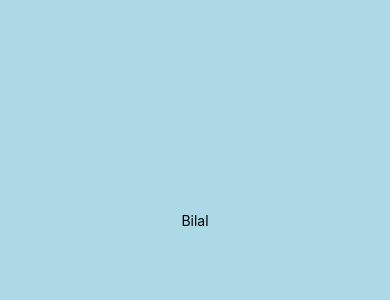
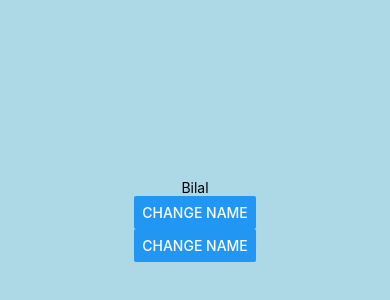
Before and after one commit to bilalahmad147/my-first-project, a React Native app: screen / in a window 390 px wide. Shown: the part 202-502 px from the top of the page. Built offline with nearby package versions, Linux system fonts and the light colour scheme.

Commit message:
Update App.js

```diff
--- a/App.js
+++ b/App.js
@@ -8,8 +8,9 @@ export default function App() {
 
   return (
     <View style={styles.container}>
-     <Text>{name}</Text>
-      <StatusBar style="auto" />
+      <Text>{name}</Text>
+      <Button style={styles.btn1} onPress={() => { setName('Zubair') }} title='change Name'></Button>
+      <Button style={styles.btn1} onPress={() => { setName('Jawad') }} title='change Name'></Button>
     </View>
   );
 }
@@ -21,4 +22,7 @@ const styles = StyleSheet.create({
     alignItems: 'center',
     justifyContent: 'center',
   },
+  btn1: {
+    backgroundColor: 'red',
+  },
 });
```
